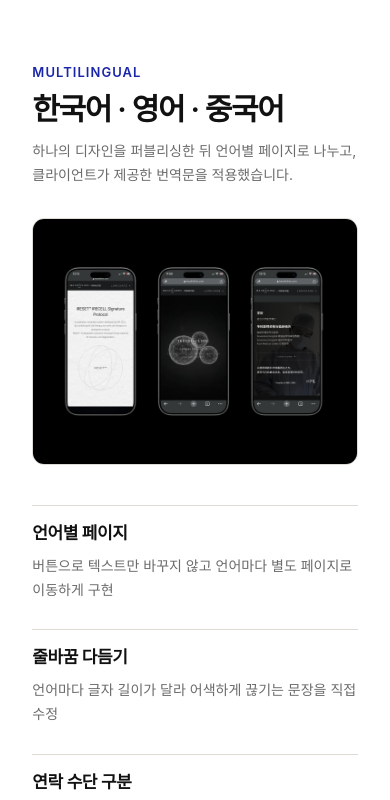
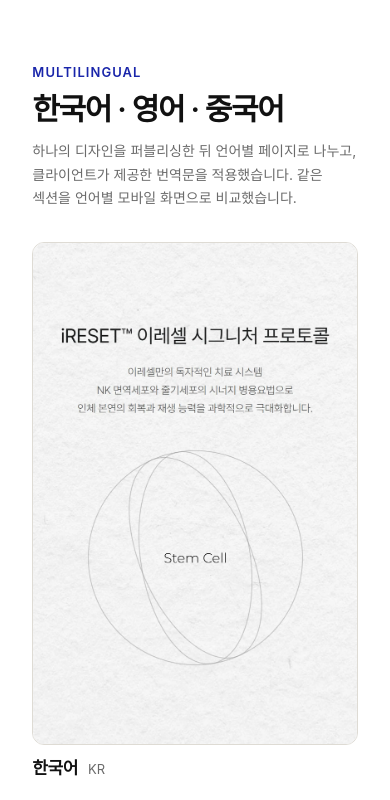
Before and after one commit to hass6784/hass6784.github.io, a plain HTML site: page work/irecell.html in a window 390 px wide. Shown: the part 4180-4980 px from the top of the page. Drawn offline with Linux system fonts and the light colour scheme; a web font is replaced by a local one.

Commit message:
이레세포 다국어: 목업 대신 언어별 모바일 원본 캡처로 교체
Co-Authored-By: Claude Opus 5.5 <noreply@anthropic.com>
Claude-Session: https://claude.ai/code/session_01JxEUUdRAvq1BXQfKpdxvD4

```diff
--- a/work/irecell.html
+++ b/work/irecell.html
@@ -48,7 +48,7 @@
 <section class="section section--surface"><div class="container"><div class="section-head" data-reveal><p class="t-eyebrow">KEY POINTS</p><h2 class="t-h1">한 페이지에 담은 네 가지</h2></div><div class="points" style="--cols:4"><div class="point" data-reveal style="--delay:0.00s"><span class="num t-h3">01</span><h3 class="t-h3">절제된 원페이지</h3><p>해외 · 국내 줄기세포 병원 사례처럼 정보를 덜어내고, 다크 톤과 여백으로 프리미엄 병원의 인상을 만들었습니다.</p></div><div class="point" data-reveal style="--delay:0.06s"><span class="num t-h3">02</span><h3 class="t-h3">자연스러운 스크롤 흐름</h3><p>히어로 바로 다음에 이레세포만의 줄기세포 치료를 보여주고, 이미지와 정보를 차례로 배치해 스크롤만으로 병원을 이해하도록 구성했습니다.</p></div><div class="point" data-reveal style="--delay:0.12s"><span class="num t-h3">03</span><h3 class="t-h3">다국어 3종</h3><p>언어별 페이지를 따로 구현하고, 번역문의 어색한 줄바꿈을 다듬었습니다. 연락 수단도 위챗 · 왓츠앱으로 언어별로 나눴습니다.</p></div><div class="point" data-reveal style="--delay:0.18s"><span class="num t-h3">04</span><h3 class="t-h3">인터랙션</h3><p>회전하는 원 그래픽과, 커서가 원 형태로 바뀌며 뒤 이미지의 색을 반전시키는 효과를 넣었습니다.</p></div></div></div></section>
 <section class="section"><div class="container"><div class="section-head" data-reveal><p class="t-eyebrow">FULL PAGE</p><h2 class="t-h1">전체 페이지</h2><p class="t-sub">실제 사이트의 전체 화면입니다. 화면 안에서 스크롤하면 처음부터 끝까지 볼 수 있습니다.</p></div><div class="browser" data-reveal><div class="browser-bar"><span class="dots" aria-hidden="true"><i></i><i></i><i></i></span><span class="url">irecellclinic.com</span><a class="open" href="../img/irecell/fullpage.webp" target="_blank" rel="noopener">원본 크기 ↗</a></div><div class="browser-view" tabindex="0" aria-label="이레세포 홈페이지 전체 화면 — 스크롤해서 보기"><img src="../img/irecell/fullpage.webp" alt="이레세포 홈페이지 전체 화면" width="1920" height="7951" loading="lazy" decoding="async"></div><span class="browser-hint" aria-hidden="true">스크롤해서 전체 보기 ↓</span></div></div></section>
 <section class="section"><div class="container"><div class="section-head" data-reveal><p class="t-eyebrow">LIVE SITE</p><h2 class="t-h1">인터랙션은 사이트에서</h2><p class="t-sub">회전하는 원 그래픽과 원형 커서의 색상 반전 효과는 캡처로 담기지 않아, 실제 사이트에서 직접 확인할 수 있습니다.</p></div><div class="figs" style="--cols:1;--cols-m:1"><figure class="fig" data-reveal style="--delay:0.00s"><img src="../img/irecell/section-ireset.webp" alt="iRESET 프로토콜" width="2400" height="1331" loading="lazy" decoding="async"><figcaption><span class="num">01</span><strong class="t-h3">iRESET 프로토콜</strong><span class="sub">회전하는 원 그래픽</span></figcaption></figure><figure class="fig" data-reveal style="--delay:0.06s"><img src="../img/irecell/section-cells.webp" alt="세포 치료 카드" width="2400" height="1069" loading="lazy" decoding="async"><figcaption><span class="num">02</span><strong class="t-h3">세포 치료 카드</strong><span class="sub">원형 커서 · 뒤 이미지 색상 반전</span></figcaption></figure></div><div class="block-actions" data-reveal><a class="btn btn--primary" href="https://irecellclinic.com" target="_blank" rel="noopener">사이트에서 인터랙션 보기 ↗</a></div></div></section>
-<section class="section section--surface"><div class="container"><div class="section-head" data-reveal><p class="t-eyebrow">MULTILINGUAL</p><h2 class="t-h1">한국어 · 영어 · 중국어</h2><p class="t-sub">하나의 디자인을 퍼블리싱한 뒤 언어별 페이지로 나누고, 클라이언트가 제공한 번역문을 적용했습니다.</p></div><div class="full"><div data-reveal><img src="../img/irecell/multilingual.webp" alt="영어, 한국어, 중국어 모바일 화면" width="1428" height="1080" loading="lazy" decoding="async"></div></div><div class="notes"><div data-reveal><h3 class="t-h3">언어별 페이지</h3><p>버튼으로 텍스트만 바꾸지 않고 언어마다 별도 페이지로 이동하게 구현</p></div><div data-reveal><h3 class="t-h3">줄바꿈 다듬기</h3><p>언어마다 글자 길이가 달라 어색하게 끊기는 문장을 직접 수정</p></div><div data-reveal><h3 class="t-h3">연락 수단 구분</h3><p>중국어는 위챗, 영어는 왓츠앱 등 언어권에 맞는 연락 방법 배치</p></div></div></div></section>
+<section class="section section--surface"><div class="container"><div class="section-head" data-reveal><p class="t-eyebrow">MULTILINGUAL</p><h2 class="t-h1">한국어 · 영어 · 중국어</h2><p class="t-sub">하나의 디자인을 퍼블리싱한 뒤 언어별 페이지로 나누고, 클라이언트가 제공한 번역문을 적용했습니다. 같은 섹션을 언어별 모바일 화면으로 비교했습니다.</p></div><div class="figs" style="--cols:3;--cols-m:1"><figure class="fig" data-reveal style="--delay:0.00s"><img src="../img/irecell/lang-kr.webp" alt="iRESET 섹션 한국어 모바일 화면" width="780" height="1207" loading="lazy" decoding="async"><figcaption><strong class="t-h3">한국어</strong><span class="sub">KR</span></figcaption></figure><figure class="fig" data-reveal style="--delay:0.06s"><img src="../img/irecell/lang-en.webp" alt="iRESET 섹션 영어 모바일 화면" width="780" height="1362" loading="lazy" decoding="async"><figcaption><strong class="t-h3">English</strong><span class="sub">EN</span></figcaption></figure><figure class="fig" data-reveal style="--delay:0.12s"><img src="../img/irecell/lang-cn.webp" alt="iRESET 섹션 중국어 모바일 화면" width="780" height="1207" loading="lazy" decoding="async"><figcaption><strong class="t-h3">中文</strong><span class="sub">CN</span></figcaption></figure></div><div class="notes"><div data-reveal><h3 class="t-h3">언어별 페이지</h3><p>버튼으로 텍스트만 바꾸지 않고 언어마다 별도 페이지로 이동하게 구현</p></div><div data-reveal><h3 class="t-h3">줄바꿈 다듬기</h3><p>언어마다 글자 길이가 달라 어색하게 끊기는 문장을 직접 수정</p></div><div data-reveal><h3 class="t-h3">연락 수단 구분</h3><p>중국어는 위챗, 영어는 왓츠앱 등 언어권에 맞는 연락 방법 배치</p></div></div></div></section>
 <section class="section"><div class="container"><div class="duo"><div data-reveal><p class="t-eyebrow">LOOKING BACK</p><h2 class="t-h2">아쉬웠던 점</h2><div class="t-body-l"><p>정보가 적은 원페이지인 만큼, 텍스트 페이드인 같은 인터랙션을 더 활용했다면 글이 적어도 심심하지 않은 페이지를 만들 수 있었을 것 같습니다.</p></div></div><div data-reveal><p class="t-eyebrow">AFTER</p><h2 class="t-h2">이후 달라진 작업 방식</h2><div class="t-body-l"><p>AI를 섹션 단위로 쓰던 방식에서 프로젝트 전체를 한 번에 관리하는 방식으로 바꿔 퍼블리싱 속도를 높였습니다. 네비게이션 · 푸터처럼 모든 페이지에 들어가는 부분은 CSS를 따로 분리하고, AI가 만든 폴더 구조를 보며 파일 정리 방식을 익혔습니다.</p></div></div></div></div></section>
 <section class="result-blue"><div class="container inner"><div class="text" data-reveal><p class="t-eyebrow">RESULT</p><h2 class="t-h1">큰 수정 없이 오픈하고,<br>연계 프로젝트로 이어졌습니다.</h2><p class="t-body-l">이 작업을 계기로 같은 클라이언트의 세포 배양 연구소 GENOVA LAB 홈페이지 디자인을 이어서 맡았습니다.</p></div><div class="actions" data-reveal><a class="btn btn--line" href="https://irecellclinic.com" target=_blank rel=noopener>사이트 바로가기 ↗</a><a class="btn btn--line" href="genova.html">GENOVA LAB 보기 →</a></div></div></section>
 <nav class="next-nav section--surface" aria-label="프로젝트 이동">
```
Also changed, not shown: img/irecell/lang-cn.webp (added), img/irecell/lang-en.webp (added), img/irecell/lang-kr.webp (added), img/irecell/multilingual.webp (deleted).
